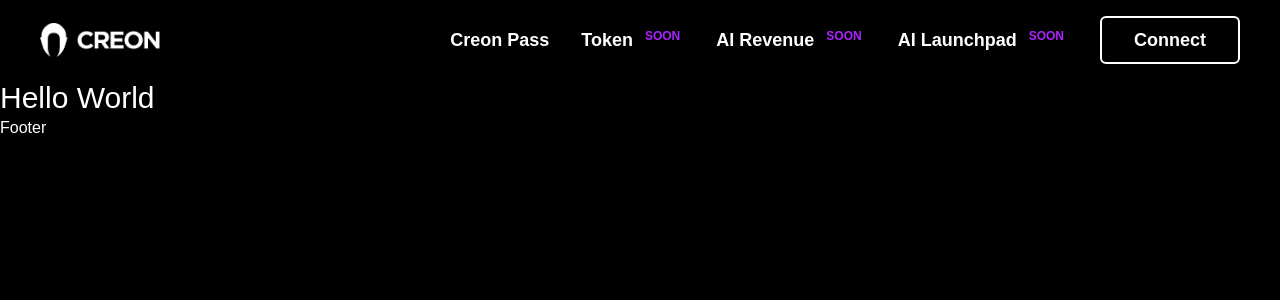
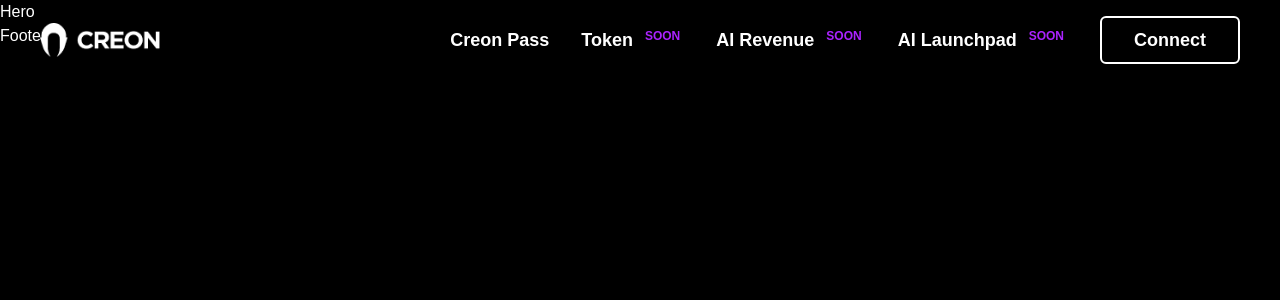
Before and after one commit to gift56/creon, a Next.js app: page / in a window 1280 px wide. Shown: the top 300 px of the page. Built offline with nearby package versions, Linux system fonts and the light colour scheme.

Commit message:
done working on header

```diff
--- a/app/page.tsx
+++ b/app/page.tsx
@@ -1,7 +1,9 @@
+import Hero from "@/components/Hero";
+
 export default function Home() {
   return (
-    <main className="text-3xl mt-20">
-      Hello World
+    <main className="w-full">
+      <Hero />
     </main>
   );
 }
--- a/constant/index.ts
+++ b/constant/index.ts
@@ -54,6 +54,16 @@ export const marketData = [
     desc: "The AI market is one of the most dynamically growing areas of technology. According to reports, the global AI market is expected to reach $190.61 billion by 2025, with a CAGR (Compound Annual Growth Rate) of 36.6%. The key drivers behind this growth include advancements in machine learning, increasing demand for big data analytics, and growing adoption of AI technology across various sectors such as healthcare, finance, and transportation.",
     image: "/images/marketImage1.png",
   },
+  {
+    title: "AI Tools and Market",
+    desc: "AI tools refer to the technologies and software that enable computer systems to perform tasks usually requiring human intellect. The market for these tools is dynamic and diverse, encompassing areas such as Natural Language Processing (NLP), machine learning, computer vision, and robotics. With a wide range of applications, AI tools are becoming increasingly indispensable in many sectors, from healthcare to finance, retail, manufacturing, and many others.",
+    image: "/images/marketImage2.png",
+  },
+  {
+    title: "AI, Crypto, and NFT Market",
+    desc: "Artificial Intelligence and blockchain technology are two groundbreaking areas leading new technological innovations. The combination of these two technologies creates intriguing possibilities. For instance, Non-Fungible Tokens (NFTs) can leverage AI to create unique digital artworks or to provide exclusive AI-based services. Meanwhile, cryptocurrencies can benefit from AI by improving security mechanisms, transaction efficiency, and service personalization. Such combination brings substantial benefits for both developers and users, paving the way for unprecedented possibilities.",
+    image: "/images/marketImage3.png",
+  },
 ];
 
 export const socialIcons = [
--- a/package.json
+++ b/package.json
@@ -12,7 +12,8 @@
     "next": "14.2.3",
     "react": "^18",
     "react-dom": "^18",
-    "react-icons": "^5.2.1"
+    "react-icons": "^5.2.1",
+    "react-scroll": "^1.9.0"
   },
   "devDependencies": {
     "@types/node": "^20",
```
Also changed, not shown: 1 other file (tests, documents, lock files or other folders).
